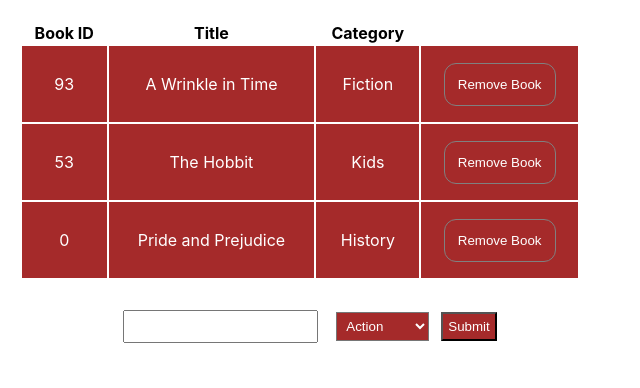
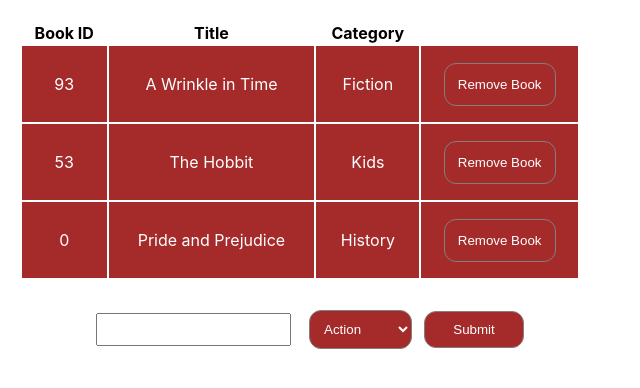
Before and after one commit to ampaire/BookStore, a React (Create React App) app: page / in a window 1280 px wide. Shown: the top 388 px of the page, without its empty margins (0-640 px from the left). Built offline with nearby package versions, Linux system fonts and the light colour scheme.

Commit message:
Style the UI

```diff
--- a/src/containers/BooksForm.js
+++ b/src/containers/BooksForm.js
@@ -11,11 +11,23 @@ margin-right: 3%;
 `;
 
 const SELECT = styled.select`
-padding: 5px;
+padding: 10px;
 background: brown;
 color:white;
+border: 1px solid gray;
+border-radius: 12px;
 margin-right: 2%;
+outline: none;
 `;
+
+const BUTTON = styled.button`
+  border: 1px solid gray;
+  border-radius: 12px;
+  padding: 10px;
+  width: 100px;
+  outline:none;
+`;
+
 const categories = [
   'Action',
   'Biography',
@@ -78,7 +90,7 @@ class BooksForm extends React.Component {
             <option key={category}>{category}</option>
           ))}
         </SELECT>
-        <button type="submit"> Submit </button>
+        <BUTTON type="submit"> Submit </BUTTON>
       </form>
     );
   }
```
